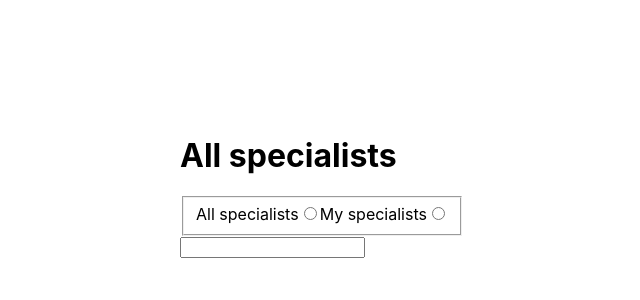
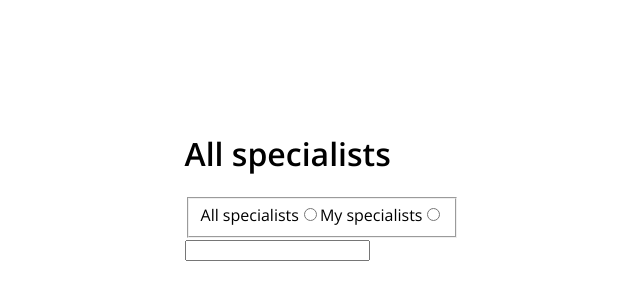
Before and after one commit to robertjk/calamari-recruitment-task, a React (Create React App) app: page / in a window 1280 px wide. Shown: the part 214-514 px from the top of the page, without its empty margins (318-958 px from the left). Built offline with nearby package versions, Linux system fonts and the light colour scheme.

Commit message:
Set Open Sans font and create global styles

```diff
--- /dev/null
+++ b/src/global-styles/layout.css
@@ -0,0 +1,15 @@
+html {
+  min-height: 100%;
+  display: flex;
+}
+
+body {
+  flex-grow: 1;
+  display: flex;
+  margin: 0;
+}
+
+#root {
+  flex-grow: 1;
+  display: flex;
+}
--- /dev/null
+++ b/src/global-styles/typography.css
@@ -0,0 +1,19 @@
+@font-face {
+  font-family: "Open Sans";
+  font-style: normal;
+  font-weight: 400;
+  src: url("../assets/fonts/open-sans/OpenSans-Regular.woff2") format("woff2");
+}
+
+@font-face {
+  font-family: "Open Sans";
+  font-style: normal;
+  font-weight: 600;
+  src: url("../assets/fonts/open-sans/OpenSans-SemiBold.woff2") format("woff2");
+}
+
+body {
+  font-family: "Open Sans", sans-serif;
+  -webkit-font-smoothing: antialiased;
+  -moz-osx-font-smoothing: grayscale;
+}
--- a/src/index.css
+++ /dev/null
@@ -1,20 +0,0 @@
-html {
-  min-height: 100%;
-  display: flex;
-}
-
-body {
-  flex-grow: 1;
-  display: flex;
-  margin: 0;
-  font-family: -apple-system, BlinkMacSystemFont, "Segoe UI", "Roboto", "Oxygen",
-    "Ubuntu", "Cantarell", "Fira Sans", "Droid Sans", "Helvetica Neue",
-    sans-serif;
-  -webkit-font-smoothing: antialiased;
-  -moz-osx-font-smoothing: grayscale;
-}
-
-#root {
-  flex-grow: 1;
-  display: flex;
-}
--- a/src/index.tsx
+++ b/src/index.tsx
@@ -1,13 +1,15 @@
 import React from "react";
 import ReactDOM from "react-dom/client";
 
-import { App } from "./App/App";
+import { App } from "./App";
 
-import "./index.css";
+import "./global-styles/layout.css";
+import "./global-styles/typography.css";
 
 const root = ReactDOM.createRoot(
   document.getElementById("root") as HTMLElement,
 );
+
 root.render(
   <React.StrictMode>
     <App />
```
Also changed, not shown: src/assets/fonts/open-sans/OpenSans-Regular.woff2 (added), src/assets/fonts/open-sans/OpenSans-SemiBold.woff2 (added).
